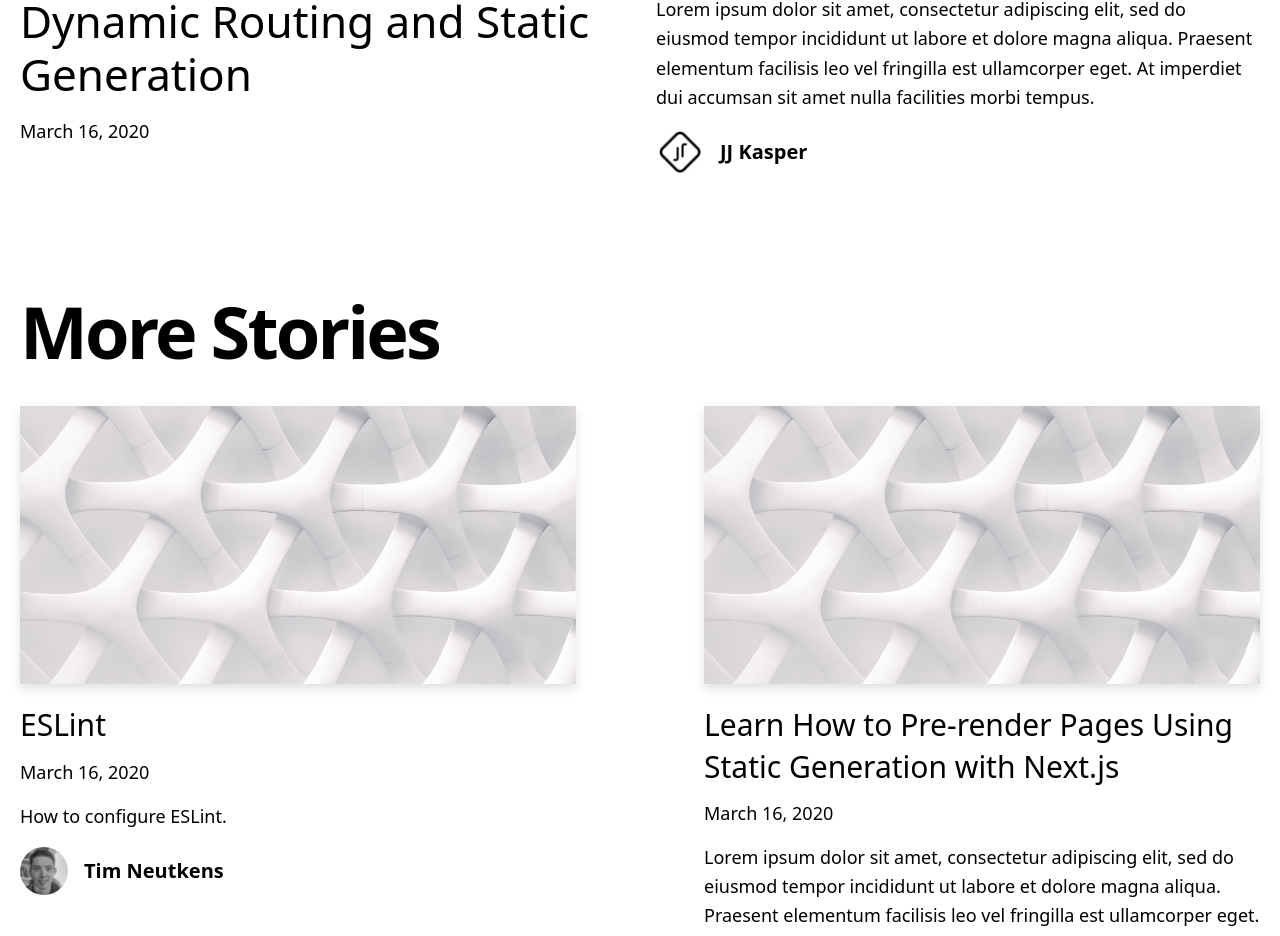
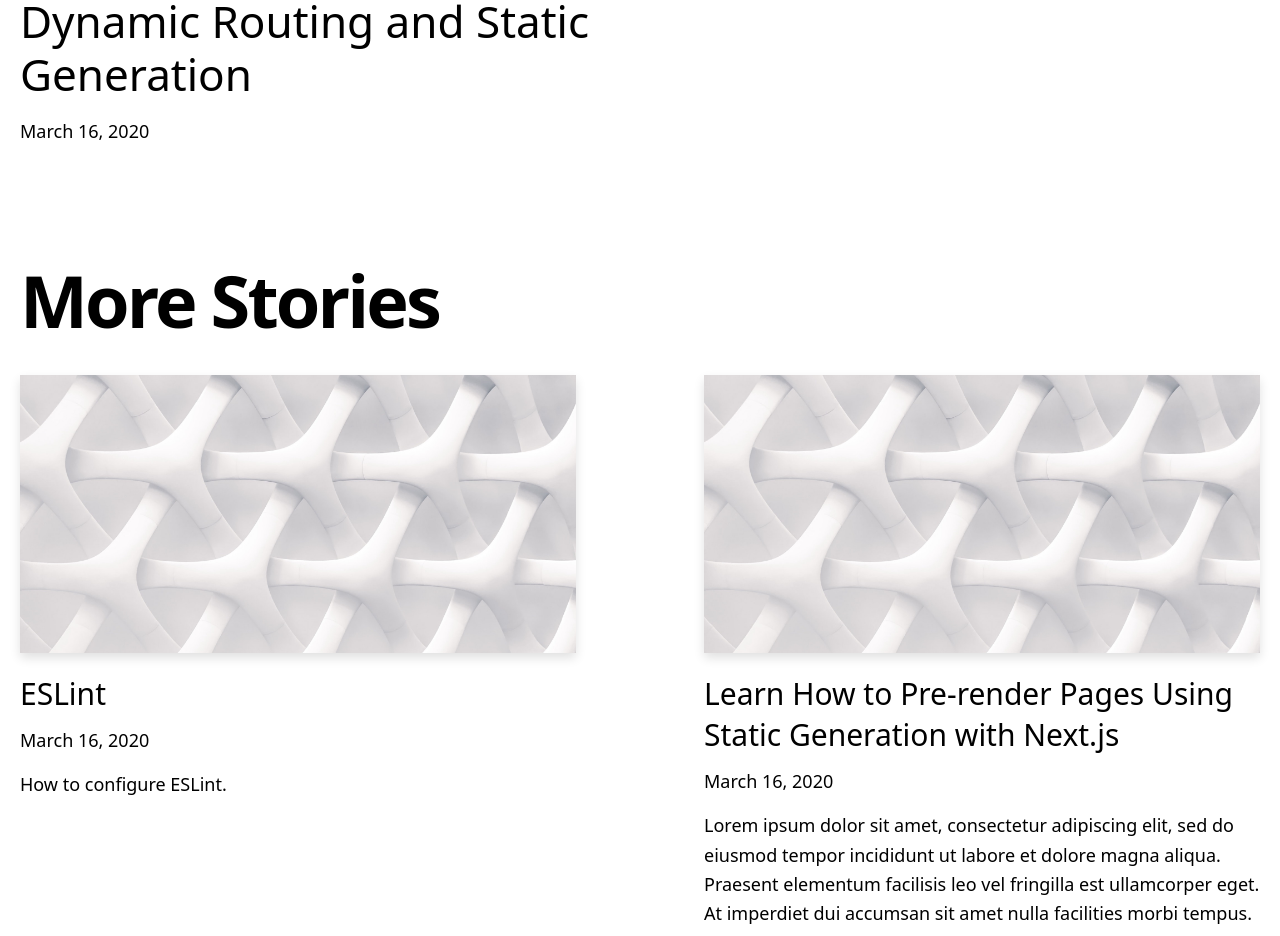
Before and after one commit to phil-willis/phil-willis.github.io, a Next.js app: page / in a window 1280 px wide. Shown: the part 958-1894 px from the top of the page. Built offline with nearby package versions, Linux system fonts and the light colour scheme.

Commit message:
removed author

```diff
--- a/_posts/hello-world.md
+++ b/_posts/hello-world.md
@@ -3,9 +3,6 @@ title: 'Learn How to Pre-render Pages Using Static Generation with Next.js'
 excerpt: 'Lorem ipsum dolor sit amet, consectetur adipiscing elit, sed do eiusmod tempor incididunt ut labore et dolore magna aliqua. Praesent elementum facilisis leo vel fringilla est ullamcorper eget. At imperdiet dui accumsan sit amet nulla facilities morbi tempus.'
 coverImage: '/assets/blog/hello-world/cover.jpg'
 date: '2020-03-16T05:35:07.322Z'
-author:
-  name: Tim Neutkens
-  picture: '/assets/blog/authors/tim.jpeg'
 ogImage:
   url: '/assets/blog/hello-world/cover.jpg'
 ---
--- a/components/hero-post.js
+++ b/components/hero-post.js
@@ -1,4 +1,4 @@
-import Avatar from '../components/avatar'
+// import Avatar from '../components/avatar'
 import DateFormatter from '../components/date-formatter'
 import CoverImage from '../components/cover-image'
 import Link from 'next/link'
@@ -8,7 +8,6 @@ export default function HeroPost({
   coverImage,
   date,
   excerpt,
-  author,
   slug,
 }) {
   return (
@@ -33,10 +32,6 @@ export default function HeroPost({
             <DateFormatter dateString={date} />
           </div>
         </div>
-        <div>
-          <p className="text-lg leading-relaxed mb-4">{excerpt}</p>
-          <Avatar name={author.name} picture={author.picture} />
-        </div>
       </div>
     </section>
   )
--- a/components/more-stories.js
+++ b/components/more-stories.js
@@ -13,7 +13,6 @@ export default function MoreStories({ posts }) {
             title={post.title}
             coverImage={post.coverImage}
             date={post.date}
-            author={post.author}
             slug={post.slug}
             excerpt={post.excerpt}
           />
--- a/components/post-header.js
+++ b/components/post-header.js
@@ -1,20 +1,11 @@
-import Avatar from '../components/avatar'
 import DateFormatter from '../components/date-formatter'
 import CoverImage from '../components/cover-image'
 import PostTitle from '../components/post-title'
 
-export default function PostHeader({
-  title,
-  coverImage,
-  date,
-  author,
-}) {
+export default function PostHeader({ title, coverImage, date }) {
   return (
     <>
       <PostTitle>{title}</PostTitle>
-      <div className="hidden md:block md:mb-12">
-        <Avatar name={author.name} picture={author.picture} />
-      </div>
       <div className="mb-8 md:mb-16 sm:mx-0">
         <CoverImage
           title={title}
@@ -25,7 +16,7 @@ export default function PostHeader({
       </div>
       <div className="max-w-2xl mx-auto">
         <div className="block md:hidden mb-6">
-          <Avatar name={author.name} picture={author.picture} />
+          <div>TODO: add language chip here</div>
         </div>
         <div className="mb-6 text-lg">
           <DateFormatter dateString={date} />
--- a/components/post-preview.js
+++ b/components/post-preview.js
@@ -8,7 +8,6 @@ export default function PostPreview({
   coverImage,
   date,
   excerpt,
-  author,
   slug,
 }) {
   return (
@@ -31,7 +30,6 @@ export default function PostPreview({
         <DateFormatter dateString={date} />
       </div>
       <p className="text-lg leading-relaxed mb-4">{excerpt}</p>
-      <Avatar name={author.name} picture={author.picture} />
     </div>
   )
 }
--- a/pages/index.js
+++ b/pages/index.js
@@ -23,7 +23,6 @@ export default function Index({ allPosts }) {
               title={heroPost.title}
               coverImage={heroPost.coverImage}
               date={heroPost.date}
-              author={heroPost.author}
               slug={heroPost.slug}
               excerpt={heroPost.excerpt}
             />
@@ -40,7 +39,6 @@ export async function getStaticProps() {
     'title',
     'date',
     'slug',
-    'author',
     'coverImage',
     'excerpt',
   ])
--- a/pages/learn/[slug].js
+++ b/pages/learn/[slug].js
@@ -38,7 +38,6 @@ export default function Post({ post, morePosts, preview }) {
                 title={post.title}
                 coverImage={post.coverImage}
                 date={post.date}
-                author={post.author}
               />
               <PostBody content={post.content} />
             </article>
@@ -54,7 +53,6 @@ export async function getStaticProps({ params }) {
     'title',
     'date',
     'slug',
-    'author',
     'content',
     'ogImage',
     'coverImage',
```
